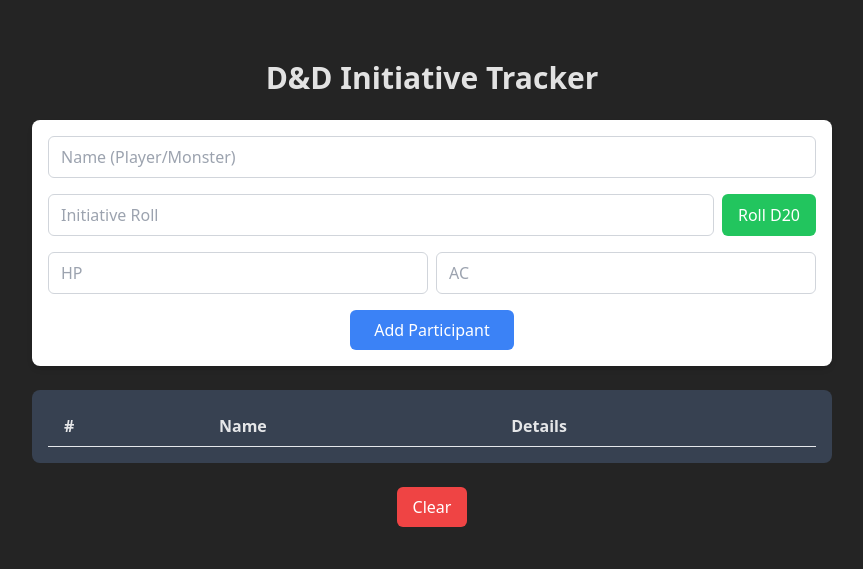
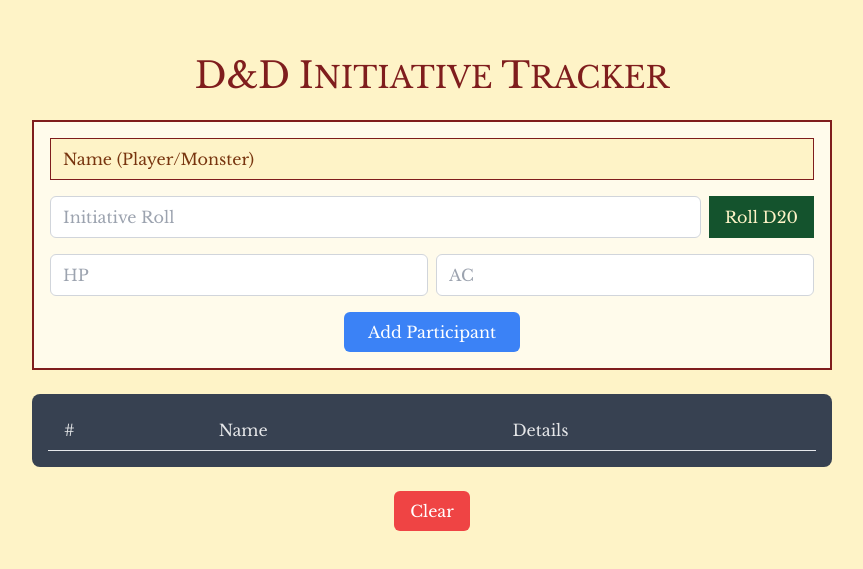
Before and after one commit to samueldebenedictis/dnd-initiative-tracker, a React (Vite) app: page / in a window 1280 px wide. Shown: the part 107-676 px from the top of the page, without its empty margins (208-1071 px from the left). Built offline with nearby package versions, Linux system fonts and the light colour scheme.

Commit message:
chore: edit style input

```diff
--- a/index.html
+++ b/index.html
@@ -4,6 +4,7 @@
     <meta charset="UTF-8" />
     <link rel="icon" type="image/svg+xml" href="/vite.svg" />
     <meta name="viewport" content="width=device-width, initial-scale=1.0" />
+    <link href="https://fonts.googleapis.com/css2?family=Libre+Baskerville&display=swap" rel="stylesheet">
     <title>initiative-tracker-ts</title>
   </head>
   <body>
--- a/src/App.tsx
+++ b/src/App.tsx
@@ -88,8 +88,9 @@
   };
 
   return (
-    <div className="w-full flex flex-col items-center justify-center min-h-screen p-4 space-y-6">
-      <h1 className="text-3xl font-bold text-center">D&D Initiative Tracker</h1>
+    <div className="w-full flex flex-col items-center justify-center min-h-screen p-4 space-y-6 bg-amber-100">
+      <h1 className="text-3xl font-bold text-red-900 text-center uppercase">
+        <span className="text-4xl">D&D</span> <span className="text-4xl">I</span>nitiative <span className="text-4xl">T</span>racker</h1>
 
       <AddParticipantForm
         newParticipant={newParticipant}
--- a/src/components/AddParticipantForm.tsx
+++ b/src/components/AddParticipantForm.tsx
@@ -21,7 +21,7 @@
   rollInitiative,
 }) => {
   return (
-    <div className="w-full max-w-[800px] rounded-lg bg-white p-4 shadow-md">
+    <div className="w-full max-w-[800px] bg-amber-50 p-4 border-2 border-solid border-red-900">
       <div className="mb-4">
         <input
           type="text"
@@ -29,7 +29,7 @@
           placeholder="Name (Player/Monster)"
           value={newParticipant.name}
           onChange={handleInputChange}
-          className="w-full rounded-md border border-gray-300 px-3 py-2 focus:outline-none focus:ring-2 focus:ring-blue-500"
+          className="text-red-900 placeholder-amber-900 w-full border border-red-900 px-3 py-2 focus:outline-none focus:ring-2 focus:ring-red-900 bg-amber-100"
         />
       </div>
       <div className="mb-4 flex flex-col gap-2 sm:flex-row">
@@ -48,7 +48,7 @@
         <button
           type="button"
           onClick={rollInitiative}
-          className="rounded-md bg-green-500 px-4 py-2 text-white transition-colors hover:bg-green-600"
+          className=" bg-green-900 px-4 py-2 text-amber-100 transition-colors hover:bg-green-800"
         >
           Roll D20
         </button>
--- a/src/index.css
+++ b/src/index.css
@@ -3,7 +3,7 @@
 @tailwind utilities;
 
 :root {
-  font-family: system-ui, Avenir, Helvetica, Arial, sans-serif;
+  font-family: 'Libre Baskerville', serif;
   line-height: 1.5;
   font-weight: 400;
 
```
